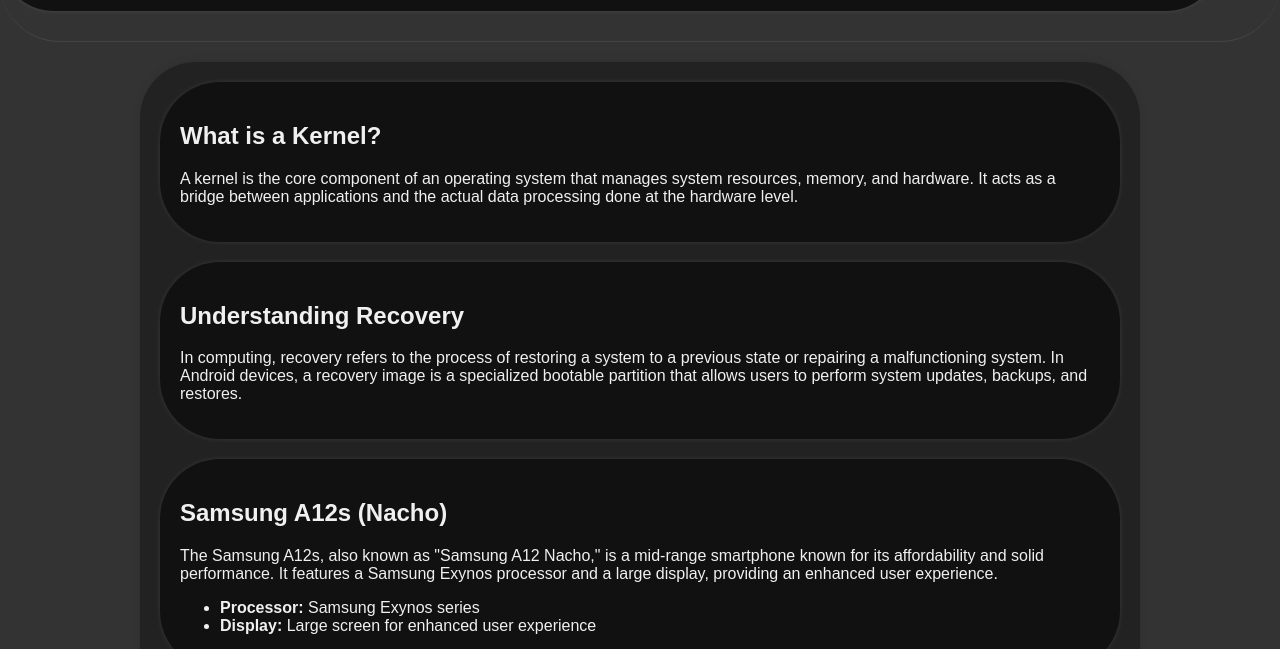
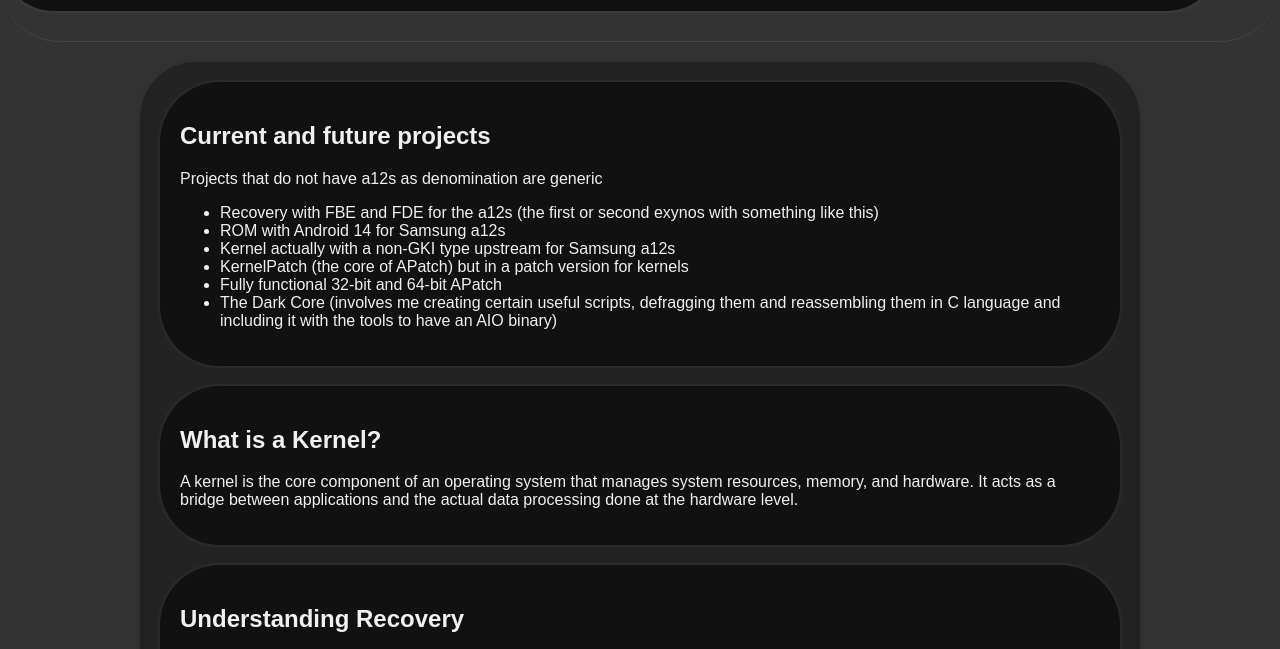
Before and after one commit to TDD788/tdd788.github.io, a plain HTML site: page index.html in a window 1280 px wide. Shown: the part 97-746 px from the top of the page. Drawn offline with nearby package versions, Linux system fonts and the light colour scheme; no server answers.

Commit message:
add many things

```diff
--- a/index.html
+++ b/index.html
@@ -20,6 +20,18 @@
 
     <div class="container">
         <main>
+        	<section class="box">
+        		<h2>Current and future projects</h2>
+        		<p>Projects that do not have a12s as denomination are generic</p>
+        		<ul>
+        			<li>Recovery with FBE and FDE for the a12s (the first or second exynos with something like this)</li>
+        			<li>ROM with Android 14 for Samsung a12s</li>
+        			<li>Kernel actually with a non-GKI type upstream for Samsung a12s</li>
+        			<li>KernelPatch (the core of APatch) but in a patch version for kernels</li>
+        			<li>Fully functional 32-bit and 64-bit APatch</li>
+        			<li>The Dark Core (involves me creating certain useful scripts, defragging them and reassembling them in C language and including it with the tools to have an AIO binary)</li>
+        		</ul>
+        	</section>
             <section class="box">
                 <h2>What is a Kernel?</h2>
                 <p>A kernel is the core component of an operating system that manages system resources, memory, and hardware. It acts as a bridge between applications and the actual data processing done at the hardware level.</p>
```
